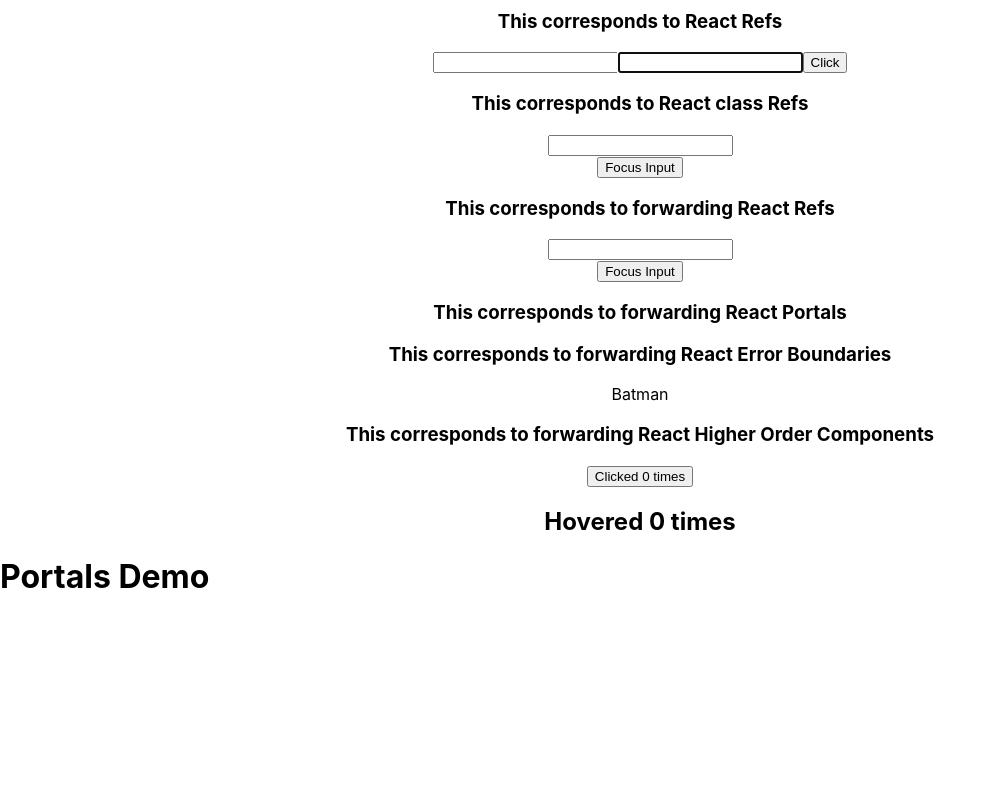
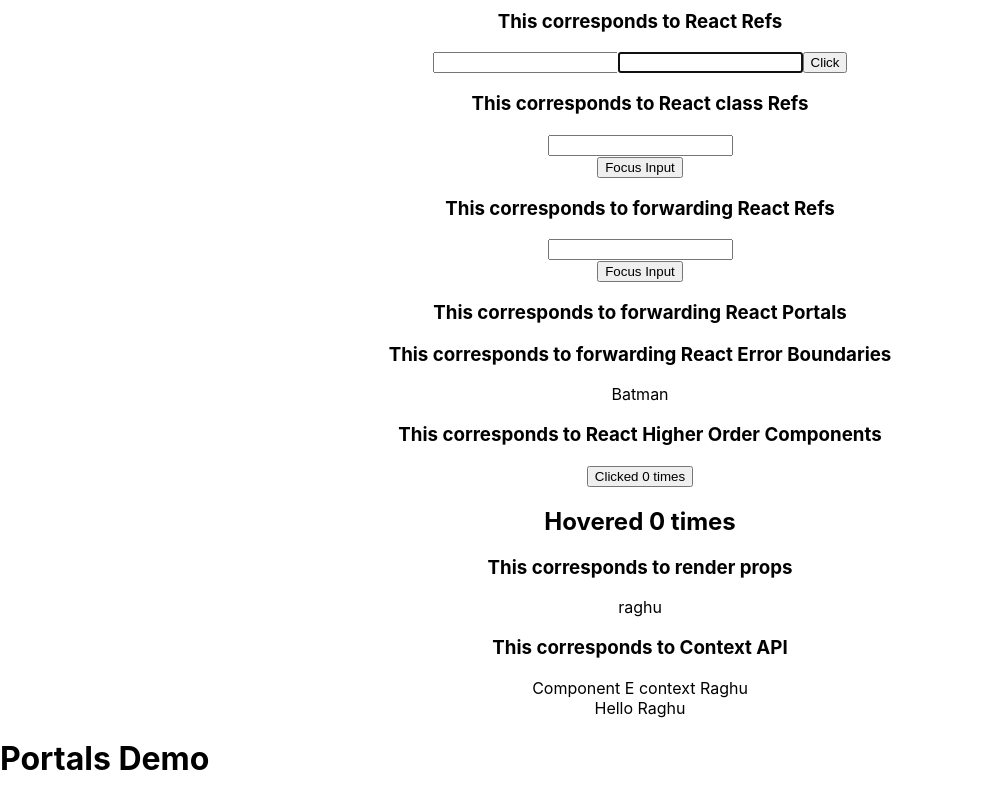
Before and after one commit to raghu-raj23/react-code_evo, a React (Create React App) app in the folder tutorial-app/: page / in a window 1280 px wide. Shown: the part 2375-3175 px from the top of the page, without its empty margins (0-995 px from the left). Before the commit the page ends 2993 px from the top, so only its background shows below. Built offline with nearby package versions, Linux system fonts and the light colour scheme.

Commit message:
context api and contextType

```diff
--- a/tutorial-app/src/App.js
+++ b/tutorial-app/src/App.js
@@ -28,6 +28,9 @@
 import ErrorBoundary from "./components/ErrorBoundary";
 import ClickCounter from "./components/ClickCounter";
 import HoverCounter from "./components/HoverCounter";
+import User from "./components/User";
+import ComponentC from "./components/ComponentC";
+import { UserProvider } from "./components/UserContext";
 
 function App() {
   return (
@@ -106,11 +109,16 @@
       <Hero heroName ="Jocker"/>
       </ErrorBoundary> */}
 
-      <h3>This corresponds to forwarding React Higher Order Components</h3>
+      <h3>This corresponds to React Higher Order Components</h3>
 
       <ClickCounter/>
       <HoverCounter/>
-
+      <h3>This corresponds to render props</h3>
+      <User render = {(isLoggedIn) => isLoggedIn ? "raghu" : "Guest" }/>
+      <h3>This corresponds to Context API</h3>
+      <UserProvider value = "Raghu">
+        <ComponentC />
+      </UserProvider>
     </div>
   );
 }
--- /dev/null
+++ b/tutorial-app/src/components/ComponentC.js
@@ -0,0 +1,12 @@
+import React, { Component } from 'react'
+import ComponentE from './ComponentE'
+
+export class ComponentC extends Component {
+    render() {
+        return (
+            <ComponentE />
+        )
+    }
+}
+
+export default ComponentC
--- /dev/null
+++ b/tutorial-app/src/components/ComponentE.js
@@ -0,0 +1,23 @@
+import React, { Component } from 'react'
+import ComponentF from './ComponentF'
+import UserContext from './UserContext'
+
+export class ComponentE extends Component {
+    static contextType = UserContext
+    render() {
+        return (
+            <>
+            Component E context {this.context}
+            <ComponentF />
+            </>
+        )
+    }
+}
+
+// ComponentE.contextType = UserContext
+export default ComponentE
+
+/*
+This is limited to only class components
+And only one context can be used for contextType
+*/
--- /dev/null
+++ b/tutorial-app/src/components/ComponentF.js
@@ -0,0 +1,18 @@
+import React, { Component } from 'react'
+import { UserConsumer } from './UserContext'
+
+export class ComponentF extends Component {
+    render() {
+        return (
+            <UserConsumer>
+                {
+                    (username) => {
+                        return <div>Hello {username}</div>
+                    }
+                }
+            </UserConsumer>
+        )
+    }
+}
+
+export default ComponentF
--- /dev/null
+++ b/tutorial-app/src/components/User.js
@@ -0,0 +1,13 @@
+import React, { Component } from 'react'
+
+export class User extends Component {
+    render() {
+        return (
+            <div>
+                {this.props.render(true)}
+            </div>
+        )
+    }
+}
+
+export default User
--- /dev/null
+++ b/tutorial-app/src/components/UserContext.js
@@ -0,0 +1,9 @@
+import React from 'react';
+const UserContext = React.createContext("Default value")
+
+
+const UserProvider = UserContext.Provider
+const UserConsumer = UserContext.Consumer
+
+export { UserProvider, UserConsumer }
+export default UserContext
```
Also changed, not shown: 1 other file (tests, documents, lock files or other folders).
